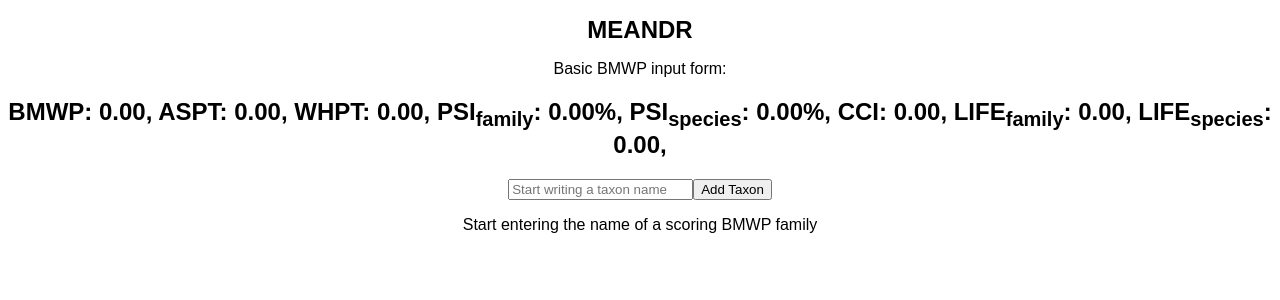
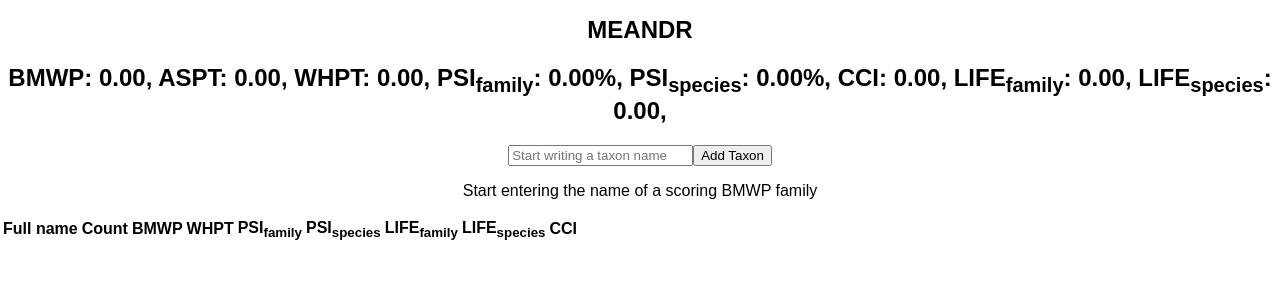
Before and after one commit to valravn-tech/meandr, a React (Create React App) app: page / in a window 1280 px wide. Shown: the top 300 px of the page. Built offline with nearby package versions, Linux system fonts and the light colour scheme; the HTML template or start-up script is replaced by a standard one.

Commit message:
Change to table layout

```diff
--- a/src/App.tsx
+++ b/src/App.tsx
@@ -7,7 +7,6 @@ class App extends React.Component {
     return (
       <div className="App">
         <h1 className="App-title">MEANDR</h1>
-        <p>Basic BMWP input form:</p>
         <TaxaForm />
       </div>
     );
--- a/src/TaxaForm.tsx
+++ b/src/TaxaForm.tsx
@@ -97,38 +97,46 @@ const TaxonFound: React.SFC<{taxon: FoundTaxon, addToCount: (add:number) => void
     const lifeSpc = calcSingleLifeSpecies(props.taxon);
     const cci     = calcSingleCci        (props.taxon);
     return (
-        <div>
-            <button onClick={dec}>-</button>
-            <button onClick={inc}>+</button>
-            {props.taxon.count}
-            <span style={{marginLeft: '2rem', ...taxonStyle(props.taxon.code)}}>{ taxonFullName(props.taxon.code) }</span> -
-            { (bmwp)                  ? ` BMWP: ${bmwp.score_orig}`                                               : null }
-            { (whpt    !== undefined) ? ` WHPT: ${whpt}`                                                          : null }
-            { (psiFam  !== undefined) ? ` PSI: ${psiFam.score} (${psiFam.fssr})`                                  : null }
-            { (psiFam  !== undefined) ? <span> PSI<sub>family</sub>:  {`${psiFam.score} (${psiFam.fssr})`}</span> : null }
-            { (psiSpc  !== undefined) ? <span> PSI<sub>species</sub>: {`${psiSpc.score} (${psiSpc.fssr})`}</span> : null }
-            { (lifeFam !== undefined) ? <span> LIFE<sub>family</sub>:  {lifeFam}</span>                           : null }
-            { (lifeSpc !== undefined) ? <span> LIFE<sub>species</sub>: {lifeSpc}</span>                           : null }
-            { (cci     !== undefined) ? ` CCI: ${cci}`                                                            : null }
-        </div>
+        <tr>
+            <td style={{marginLeft: '2rem', ...taxonStyle(props.taxon.code)}}>{ taxonFullName(props.taxon.code) }</td>
+            <td>
+                <button onClick={dec}>-</button>
+                <button onClick={inc}>+</button>
+                {props.taxon.count}
+            </td>
+            <td>{ (bmwp)                  ? bmwp.score_orig                    : '-' }</td>
+            <td>{ (whpt    !== undefined) ? whpt                               : '-' }</td>
+            <td>{ (psiFam  !== undefined) ? `${psiFam.score} (${psiFam.fssr})` : '-' }</td>
+            <td>{ (psiSpc  !== undefined) ? `${psiSpc.score} (${psiSpc.fssr})` : '-' }</td>
+            <td>{ (lifeFam !== undefined) ? lifeFam                            : '-' }</td>
+            <td>{ (lifeSpc !== undefined) ? lifeSpc                            : '-' }</td>
+            <td>{ (cci     !== undefined) ? cci                                : '-' }</td>
+        </tr>
     )
 }
 
 
 // tslint:disable-next-line:one-variable-per-declaration
 const TaxaFoundList: React.SFC<{foundTaxa:FoundTaxon[], addToCount: (add:number, i:number) => void }> = (props) => (
-    <ul>
+    <table>
+        <tr>
+            <th>Full name</th>
+            <th>Count</th>
+            <th>BMWP</th>
+            <th>WHPT</th>
+            <th>PSI<sub>family</sub></th>
+            <th>PSI<sub>species</sub></th>
+            <th>LIFE<sub>family</sub></th>
+            <th>LIFE<sub>species</sub></th>
+            <th>CCI</th>
+        </tr>
         {
             props.foundTaxa.map((taxon, i) => {
                 const addToIndex = (add: number) => (props.addToCount(add, i));
-                return (
-                    <li key={i}>
-                        <TaxonFound taxon={taxon} addToCount={addToIndex} />
-                    </li>
-                )
+                return <TaxonFound key={i} taxon={taxon} addToCount={addToIndex} />;
             })
         }
-    </ul>
+    </table>
 )
 
 
```
